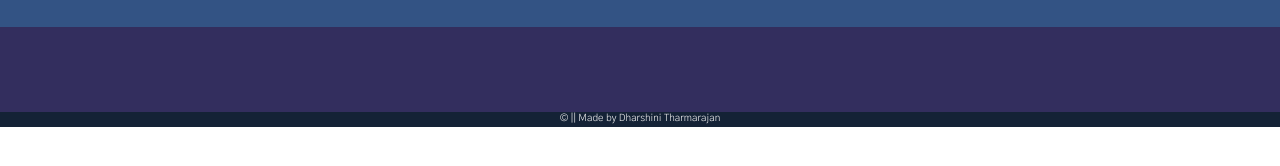
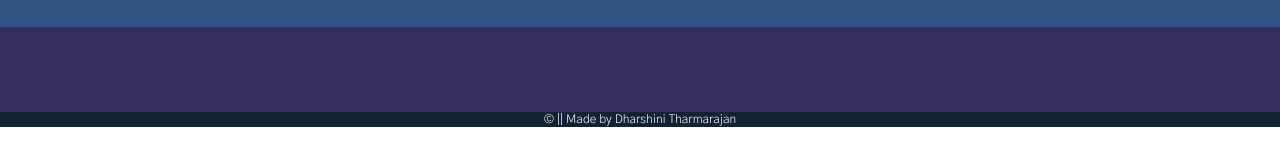
Before and after one commit to Dharshatha/portfolio-website, a plain HTML site: page index.html in a window 1280 px wide. In both pictures the pointer is over the element 640 px from the left and 571 px from the top of the page. Shown: the part 452-618 px from the top of the page. Drawn offline with Linux system fonts and the light colour scheme.

Commit message:
Update styles.css

```diff
--- a/styles.css
+++ b/styles.css
@@ -254,3 +254,7 @@ fjerner stygge underline, og heller bruker border-bottom med farge*/
     bottom: 0px;
     left: 0px;
 }
+
+.footer .footer-bottom:hover{
+    font-size: 12px;
+}
```
